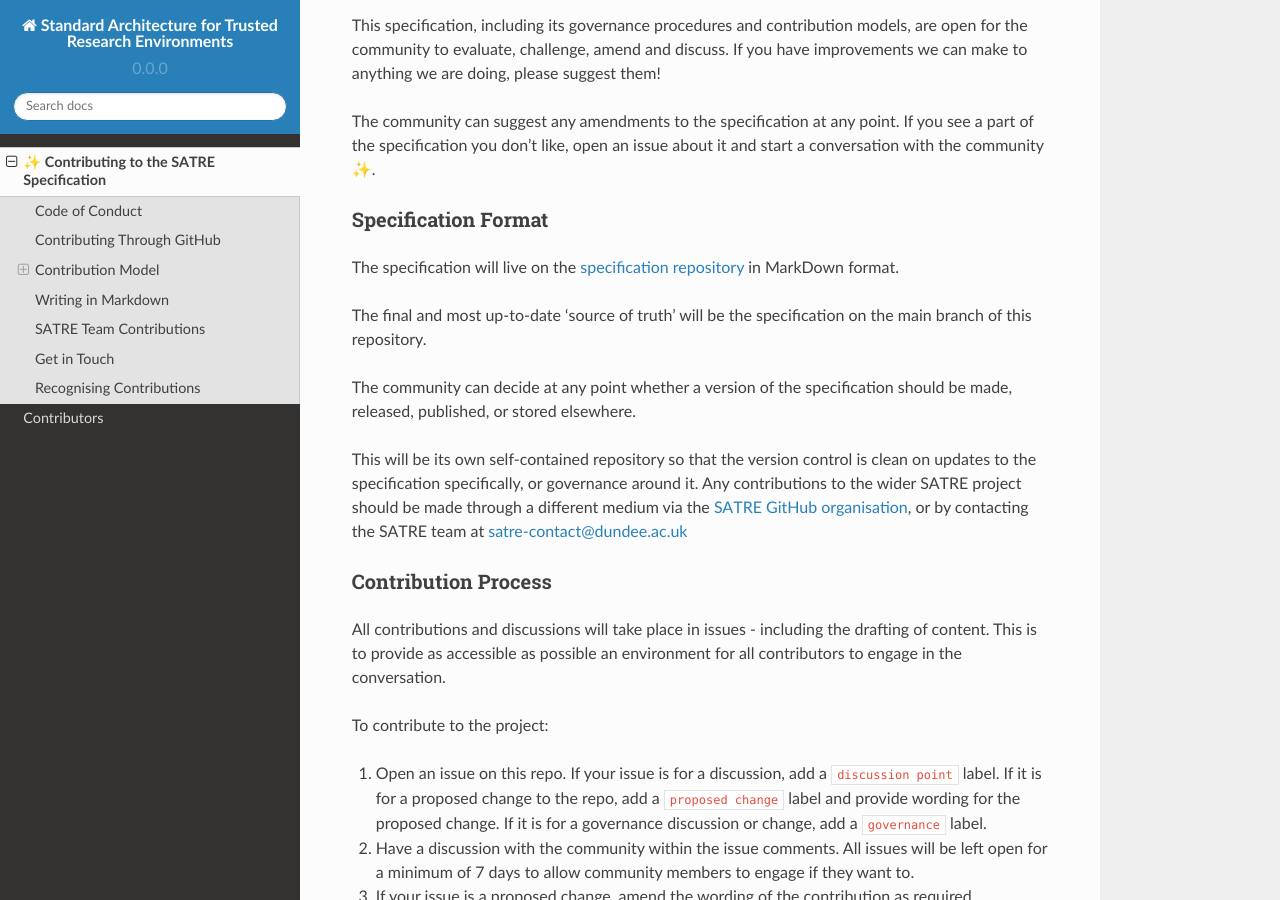
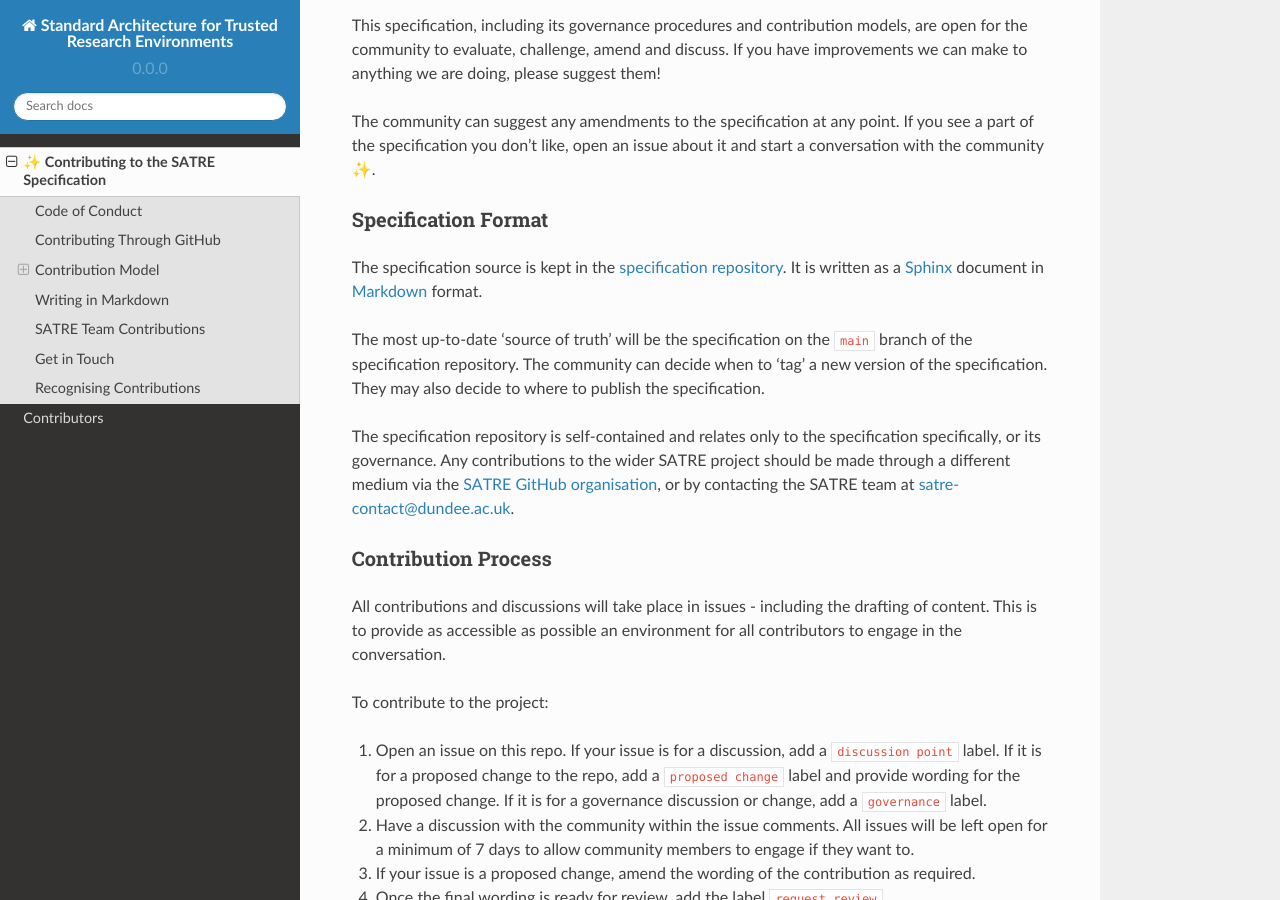
Before and after one commit to sa-tre/satre-specification, a Sphinx documentation site: the page built from docs/source/contributing.md, in a window 1280 px wide and 900 px high, scrolled down 1179 px. Built offline with Sphinx 7.4.7 and the Read the Docs theme 2.0.0, drawn with Linux system fonts in a browser that asks for light colours.

Commit message:
Redraft specification format section

```diff
--- a/docs/source/contributing.md
+++ b/docs/source/contributing.md
@@ -44,14 +44,15 @@ If you see a part of the specification you don't like, open an issue about it an
 
 ### Specification Format
 
-The specification will live on the [specification repository](https://github.com/sa-tre/satre-specification) in MarkDown format.
+The specification source is kept in the [specification repository](https://github.com/sa-tre/satre-specification).
+It is written as a [Sphinx](https://www.sphinx-doc.org/) document in [Markdown](https://www.markdownguide.org/) format.
 
-The final and most up-to-date 'source of truth' will be the specification on the main branch of this repository.
+The most up-to-date 'source of truth' will be the specification on the `main` branch of the specification repository.
+The community can decide when to 'tag' a new version of the specification.
+They may also decide to where to publish the specification.
 
-The community can decide at any point whether a version of the specification should be made, released, published, or stored elsewhere.
-
-This will be its own self-contained repository so that the version control is clean on updates to the specification specifically, or governance around it.
-Any contributions to the wider SATRE project should be made through a different medium via the [SATRE GitHub organisation](https://github.com/sa-tre), or by contacting the SATRE team at [satre-contact@dundee.ac.uk](mailto:satre-contact@dundee.ac.uk)
+The specification repository is self-contained and relates only to the specification specifically, or its governance.
+Any contributions to the wider SATRE project should be made through a different medium via the [SATRE GitHub organisation](https://github.com/sa-tre), or by contacting the SATRE team at [satre-contact@dundee.ac.uk](mailto:satre-contact@dundee.ac.uk).
 
 ### Contribution Process
 
```
